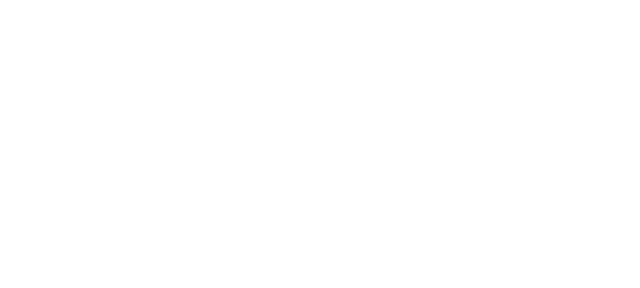
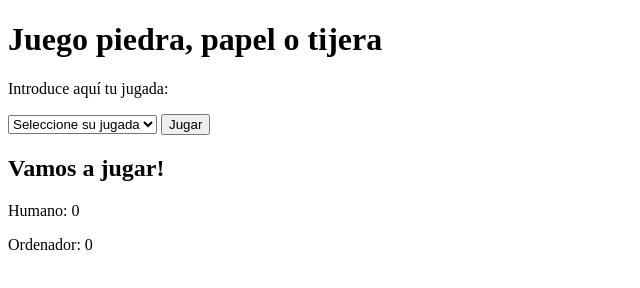
Before and after one commit to Adalab/modulo-2-evaluacion-intermedia-claudiabg-c, a plain HTML site: page index.html in a window 1280 px wide. Shown: the whole page, without its empty margins (0-640 px from the left). Drawn offline with Linux system fonts and the light colour scheme.

Commit message:
add HTML

```diff
--- a/index.html
+++ b/index.html
@@ -10,8 +10,22 @@
 </head>
 
 <body>
+    <h1 class="title">Juego piedra, papel o tijera</h1>
+    <p class="maintext">Introduce aquí tu jugada:</p>
 
+    <form>
+        <select name="choosebutton" id="choosebutton" class="choosebutton">
+            <option value="0">Seleccione su jugada</option>
+            <option value="1">Piedra</option>
+            <option value="2">Papel</option>
+            <option value="3">Tijera</option>
+        </select>
+        <input class="play" type="submit" value="Jugar" />
+    </form>
 
+    <h2 class="letsplay">Vamos a jugar!</h2>
+    <p class="human">Humano: 0</p>
+    <p class="coputer">Ordenador: 0</p>
 
 
     <script src="./main.js"></script>
```
